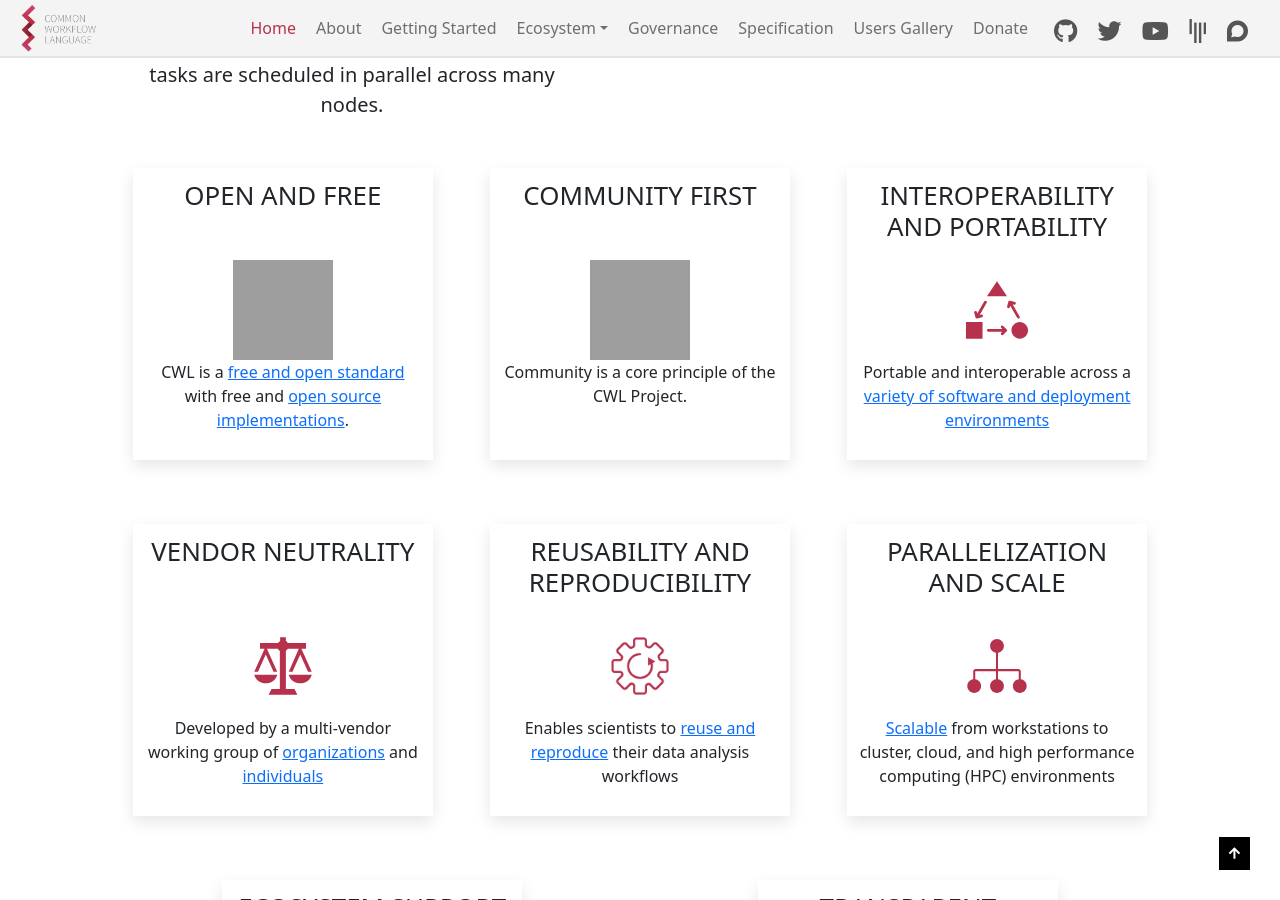
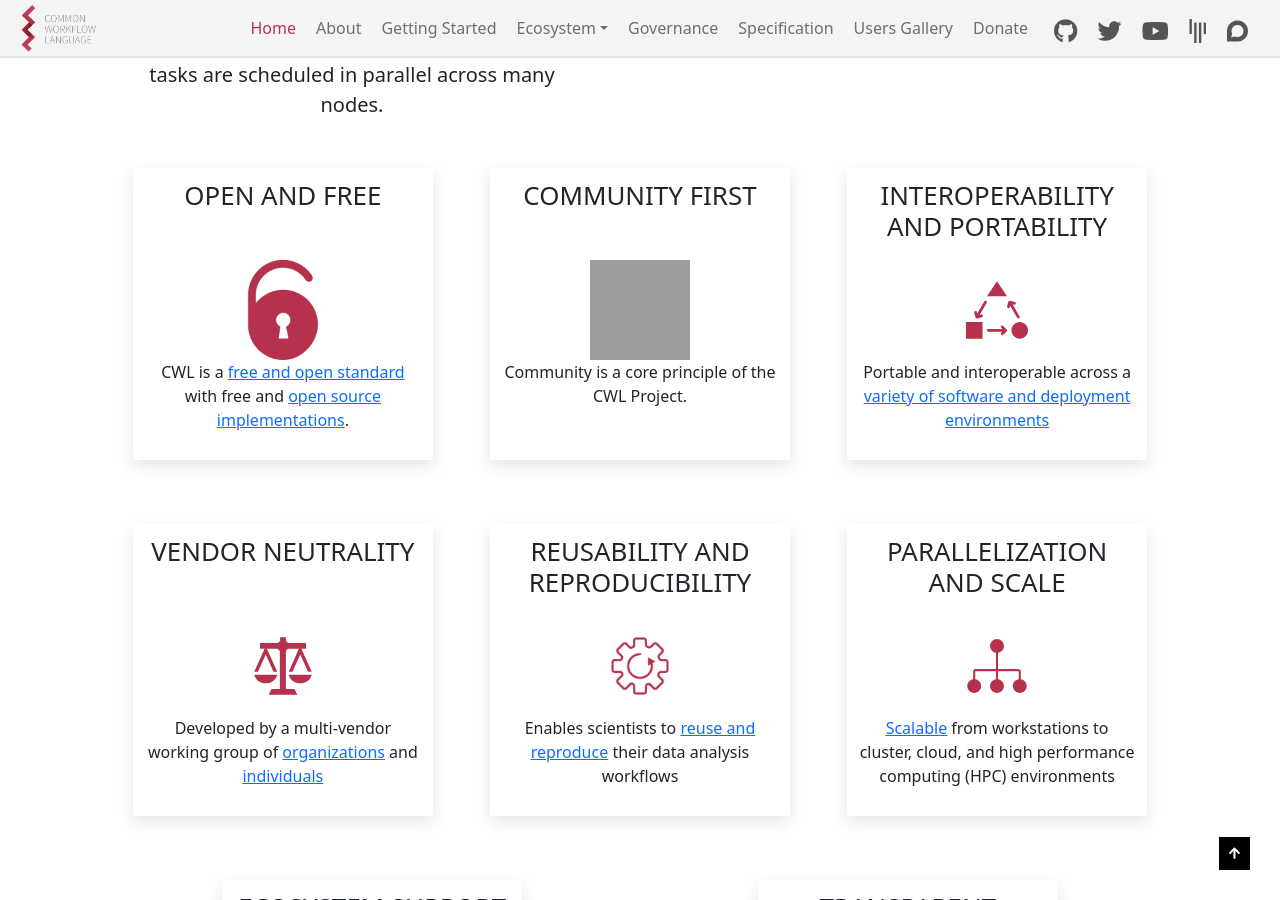
Before and after one commit to common-workflow-language/cwl-website, a Jekyll site: the page built from content/index.md, in a window 1280 px wide and 900 px high, scrolled down 650 px. Built offline with Jekyll 4.4.1, drawn with Linux system fonts in a browser that asks for light colours; grey boxes are pictures that could not be loaded.

Commit message:
Adding logo and reference to logo for open and free

```diff
--- a/content/_data/home.yml
+++ b/content/_data/home.yml
@@ -1,6 +1,8 @@
 features:
   - title: OPEN AND FREE
     text: CWL is a [free and open standard](/specification/) with free and [open source implementations](/implementations).
+    icon: freeandopen.png
+    icon-alt: Free and Open Icon - an open circular lock composed of a circle, keyhole and a open latch
   - title: COMMUNITY FIRST
     text: Community is a core principle of the CWL Project.
   - title: INTEROPERABILITY AND PORTABILITY
```
Also changed, not shown: content/assets/img/freeandopen.png (added).
